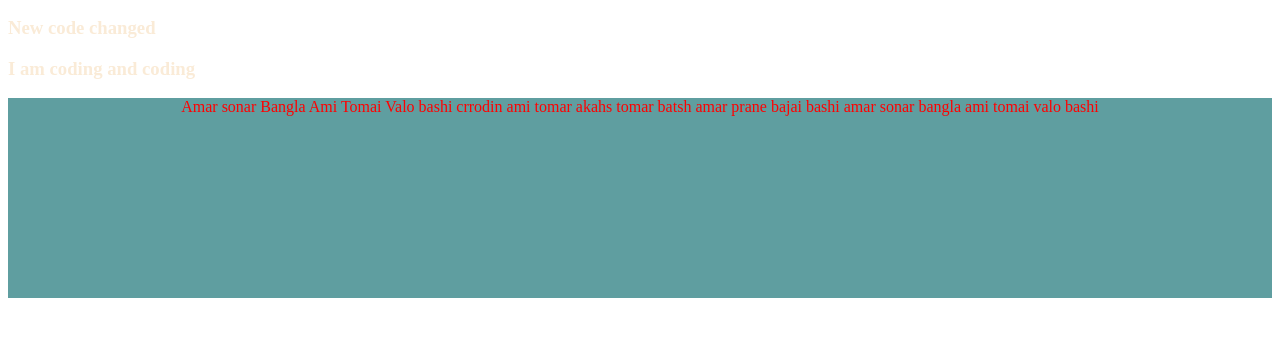
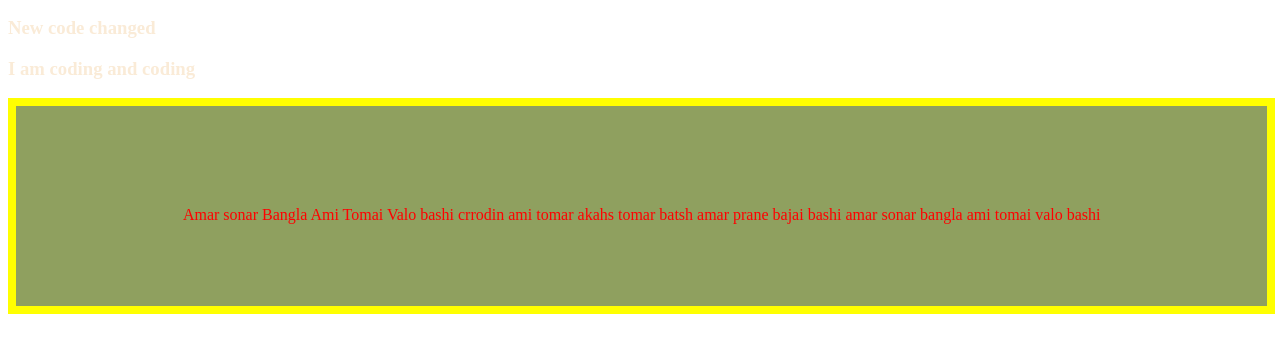
Before and after one commit to nasim1717/my-first-repo, a plain HTML site: page index.html in a window 1280 px wide. Shown: the part 110-462 px from the top of the page. Drawn offline with Linux system fonts and the light colour scheme.

Commit message:
Possition add

```diff
--- a/index.html
+++ b/index.html
@@ -12,9 +12,11 @@
     <h2>Mama i can code now</h2>
     <h3>New code changed</h3>
     <h3>I am coding and coding</h3>
-    <p>
-      Amar sonar Bangla Ami Tomai Valo bashi crrodin ami tomar akahs tomar batsh amar prane bajai
-      bashi amar sonar bangla ami tomai valo bashi
-    </p>
+    <div id="pos">
+      <p class="position">
+        Amar sonar Bangla Ami Tomai Valo bashi crrodin ami tomar akahs tomar batsh amar prane bajai
+        bashi amar sonar bangla ami tomai valo bashi
+      </p>
+    </div>
   </body>
 </html>
--- a/style.css
+++ b/style.css
@@ -1,11 +1,17 @@
 h3{
     color: antiquewhite;
 }
-p{
-    background-color: cadetblue;
+#pos{
+    background-color: rgb(143, 160, 95);
     color: red;
-    border: 2px solid dotted;
+    border: 8px solid yellow;
     height: 200px;
+    width: 99%;
+
+
+}
+#pos .position{
+    position: relative;
     text-align: center;
-    position: center;
+    margin-top: 100px;
 }
```
